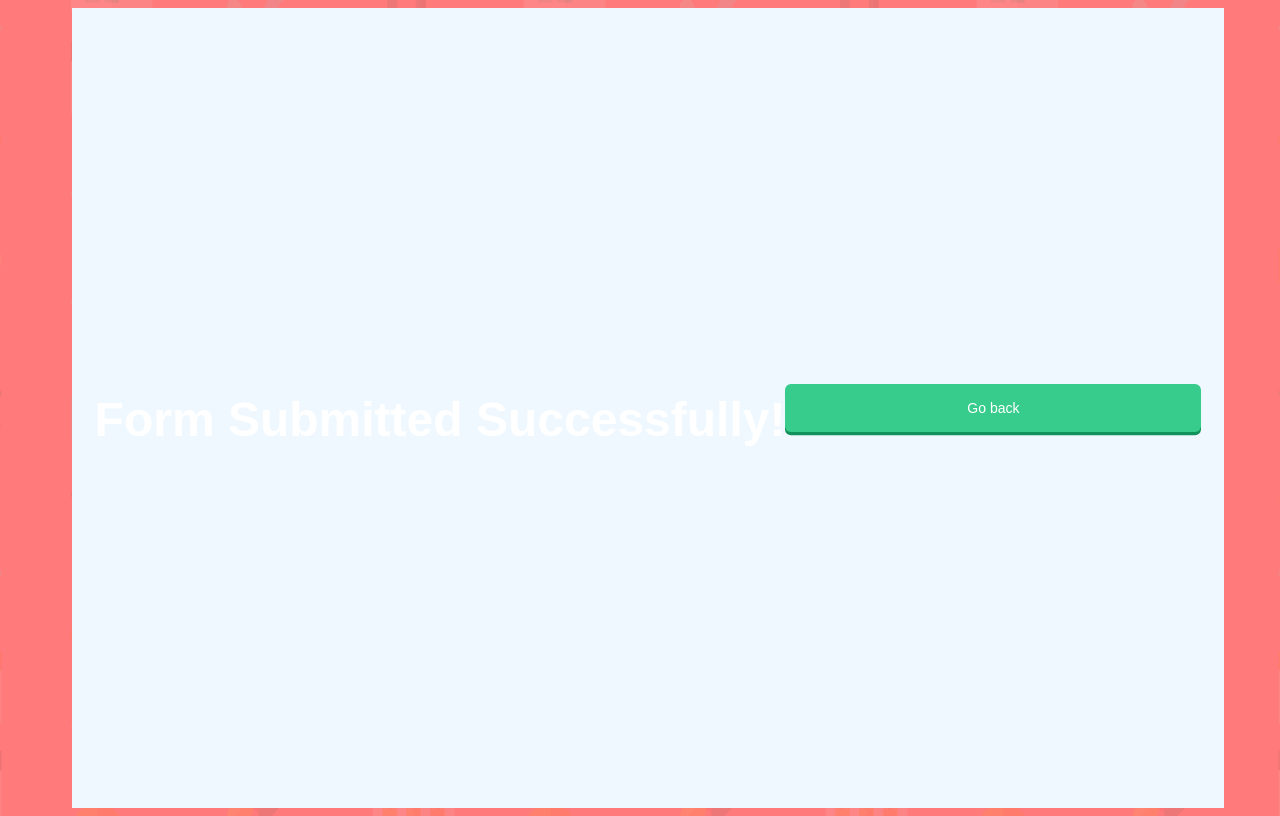
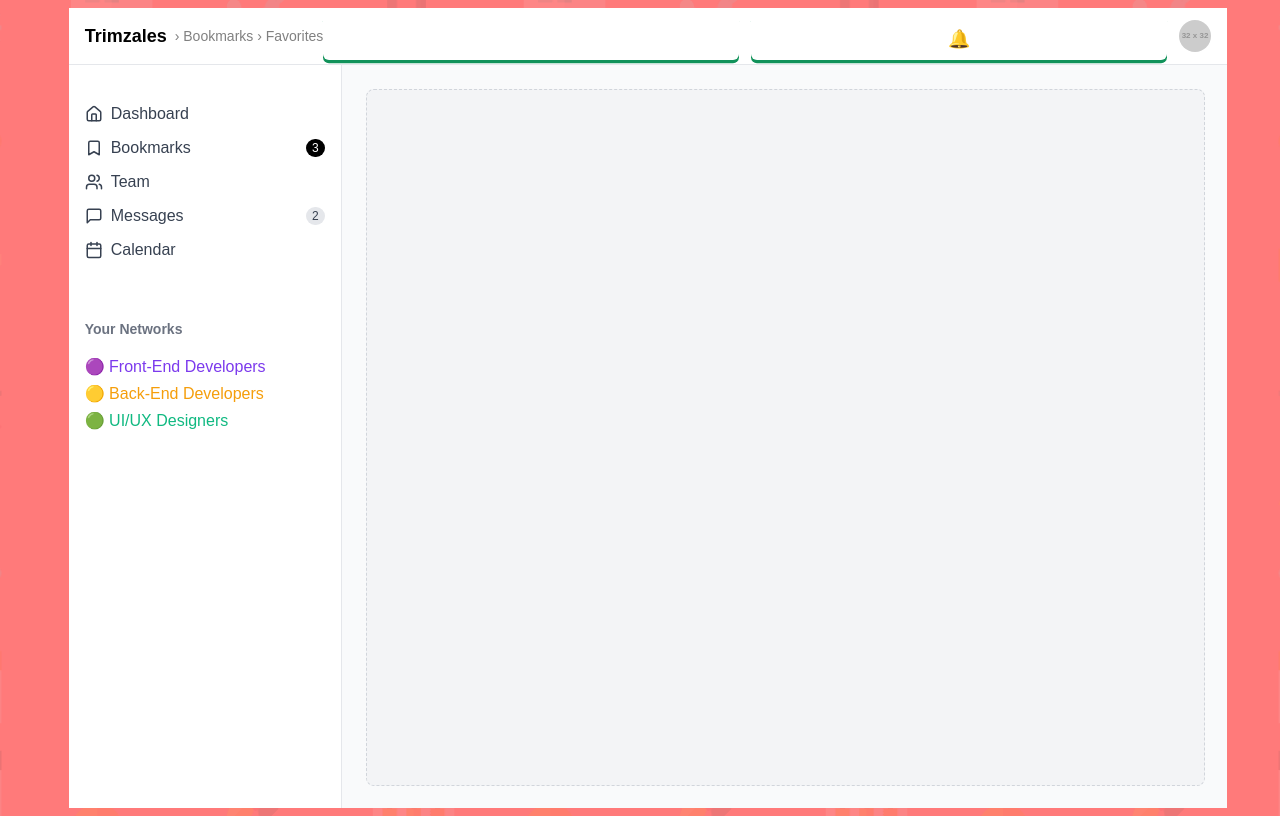
Before and after one commit to Dangyil/react, a React app: page /layout in a window 1280 px wide. Built offline with nearby package versions, Linux system fonts and the light colour scheme; the HTML template or start-up script is replaced by a standard one.

Commit message:
modified layout

```diff
--- a/src/layout.css
+++ b/src/layout.css
@@ -1,8 +1,159 @@
-.layout-page {
-    display: flex;
-    align-items: center;
-    justify-content: center;
-    width: 90vw;
-    height: 100vh;
-    background-color: aliceblue;
+/* DashboardLayout.css */
+.dashboard {
+  display: flex;
+  flex-direction: column;
+  height: 100vh;
+  background: #f9fafb;
 }
+
+/* Navbar */
+.navbar {
+  height: 56px;
+  display: flex;
+  justify-content: space-between;
+  align-items: center;
+  padding: 0 16px;
+  background: #fff;
+  border-bottom: 1px solid #e5e7eb;
+}
+
+.navbar-left {
+  display: flex;
+  align-items: center;
+  gap: 8px;
+}
+
+.logo {
+  font-weight: bold;
+  font-size: 18px;
+}
+
+.breadcrumbs {
+  font-size: 14px;
+  color: gray;
+}
+
+.navbar-right {
+  display: flex;
+  align-items: center;
+  gap: 12px;
+}
+
+.profile-pic {
+  border-radius: 50%;
+  width: 32px;
+  height: 32px;
+}
+
+.notif-btn,
+.menu-btn {
+  background: none;
+  border: none;
+  cursor: pointer;
+  font-size: 18px;
+}
+
+/* Layout */
+.content {
+  display: flex;
+  flex: 1;
+}
+
+/* Sidebar */
+.sidebar {
+  width: 240px;
+  background: #fff;
+  border-right: 1px solid #e5e7eb;
+  padding: 16px;
+  display: flex;
+  flex-direction: column;
+  gap: 24px;
+  transition: transform 0.3s ease-in-out;
+}
+
+.sidebar nav ul {
+  list-style: none;
+  padding: 0;
+}
+
+.sidebar nav ul li {
+  display: flex;
+  align-items: center;
+  gap: 8px;
+  padding: 8px 0;
+  cursor: pointer;
+  color: #374151;
+}
+
+.sidebar nav ul li:hover {
+  color: black;
+}
+
+.badge {
+  margin-left: auto;
+  font-size: 12px;
+  padding: 2px 6px;
+  border-radius: 12px;
+  background: black;
+  color: white;
+}
+
+.badge.gray {
+  background: #e5e7eb;
+  color: #374151;
+}
+
+/* Networks */
+.networks h3 {
+  font-size: 14px;
+  color: #6b7280;
+  margin-bottom: 8px;
+}
+
+.networks ul {
+  list-style: none;
+  padding: 0;
+}
+
+.networks li {
+  padding: 4px 0;
+}
+
+.networks .purple { color: #7c3aed; }
+.networks .yellow { color: #f59e0b; }
+.networks .green { color: #10b981; }
+
+/* Main Content */
+.main-content {
+  flex: 1;
+  padding: 24px;
+}
+
+.content-box {
+  width: 100%;
+  height: 100%;
+  background: #f3f4f6;
+  border: 1px dashed #d1d5db;
+  border-radius: 8px;
+}
+
+/* ===== Responsive Styles ===== */
+@media (max-width: 768px) {
+  .sidebar {
+    position: fixed;
+    left: 0;
+    top: 56px;
+    height: calc(100% - 56px);
+    transform: translateX(-100%);
+    z-index: 1000;
+  }
+
+  .sidebar.open {
+    transform: translateX(0);
+  }
+
+  .main-content {
+    flex: 1;
+    padding: 16px;
+  }
+}
--- a/src/layout.jsx
+++ b/src/layout.jsx
@@ -1,9 +1,71 @@
-import './layout.css'
-export default function LayoutPage() {
+// DashboardLayout.jsx
+import { useState } from "react";
+import "./layout.css";
+import { Home, Bookmark, Users, MessageSquare, Calendar, Menu, X } from "lucide-react";
+
+export default function DashboardLayout({ children }) {
+  const [isOpen, setIsOpen] = useState(false);
+
   return (
-    <div className="layout-page">
-      <h1>Form Submitted Successfully!</h1>
-      <button onClick={() => window.location.href = "/"}>Go back</button>
+    <div className="dashboard">
+      {/* Top Navbar */}
+      <header className="navbar">
+        <div className="navbar-left">
+          <div className="logo">Trimzales</div>
+          <span className="breadcrumbs">› Bookmarks › Favorites</span>
+        </div>
+
+        <div className="navbar-right">
+          {/* Mobile menu button */}
+          <button
+            className="menu-btn"
+            onClick={() => setIsOpen(!isOpen)}
+          >
+            {isOpen ? <X size={24} /> : <Menu size={24} />}
+          </button>
+          <button className="notif-btn">🔔</button>
+          <img
+            src="https://via.placeholder.com/32"
+            alt="profile"
+            className="profile-pic"
+          />
+        </div>
+      </header>
+
+      <div className="content">
+        {/* Sidebar */}
+        <aside className={`sidebar ${isOpen ? "open" : ""}`}>
+          <nav>
+            <ul>
+              <li><Home size={18} /> Dashboard</li>
+              <li>
+                <Bookmark size={18} /> Bookmarks
+                <span className="badge">3</span>
+              </li>
+              <li><Users size={18} /> Team</li>
+              <li>
+                <MessageSquare size={18} /> Messages
+                <span className="badge gray">2</span>
+              </li>
+              <li><Calendar size={18} /> Calendar</li>
+            </ul>
+          </nav>
+
+          <div className="networks">
+            <h3>Your Networks</h3>
+            <ul>
+              <li className="purple">🟣 Front-End Developers</li>
+              <li className="yellow">🟡 Back-End Developers</li>
+              <li className="green">🟢 UI/UX Designers</li>
+            </ul>
+          </div>
+        </aside>
+
+        {/* Main Content */}
+        <main className="main-content">
+          <div className="content-box">{children}</div>
+        </main>
+      </div>
     </div>
   );
 }
```
